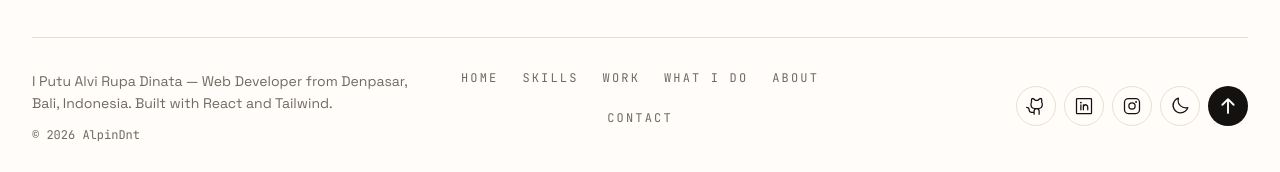
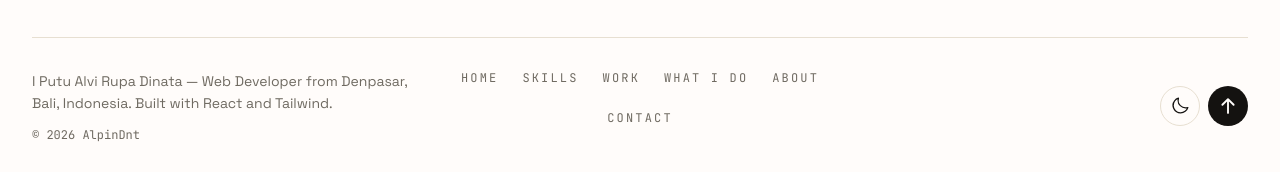
Before and after one commit to AlpinDnt/Portfolio-V2, a React (Vite) app: page / in a window 1280 px wide. Shown: the part 5801-5973 px from the top of the page. Built offline with nearby package versions, Linux system fonts and the light colour scheme; a web font is replaced by a local one.

Commit message:
remove social icons from footer

```diff
--- a/src/components/Footer.jsx
+++ b/src/components/Footer.jsx
@@ -1,5 +1,5 @@
 import { motion, useReducedMotion } from "motion/react";
-import { ArrowUp, GithubLogo, LinkedinLogo, InstagramLogo, Sun, Moon } from "@phosphor-icons/react";
+import { ArrowUp, Sun, Moon } from "@phosphor-icons/react";
 import { personal, navLinks } from "../data.js";
 
 export default function Footer({ theme, onToggleTheme }) {
@@ -38,24 +38,6 @@ export default function Footer({ theme, onToggleTheme }) {
             ))}
           </nav>
           <div className="flex items-center gap-2 md:justify-end">
-            {[
-              { label: "GitHub", href: personal.github, Icon: GithubLogo },
-              { label: "LinkedIn", href: personal.linkedin, Icon: LinkedinLogo },
-              { label: "Instagram", href: personal.instagram, Icon: InstagramLogo },
-            ].map(({ label, href, Icon }) => (
-              <motion.a
-                key={label}
-                href={href}
-                target="_blank"
-                rel="noreferrer"
-                aria-label={label}
-                whileHover={reduce ? {} : { scale: 1.1, y: -2 }}
-                whileTap={reduce ? {} : { scale: 0.94 }}
-                className="flex h-10 w-10 items-center justify-center rounded-full border border-[var(--line)]"
-              >
-                <Icon className="h-5 w-5" />
-              </motion.a>
-            ))}
             <motion.button
               type="button"
               onClick={onToggleTheme}
```
